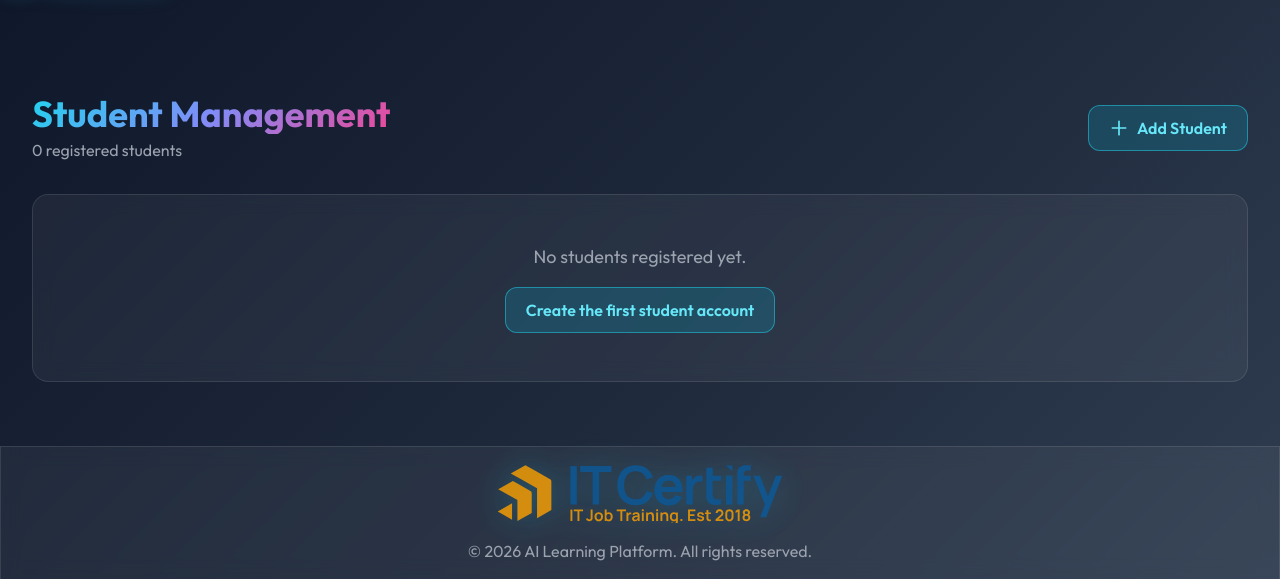
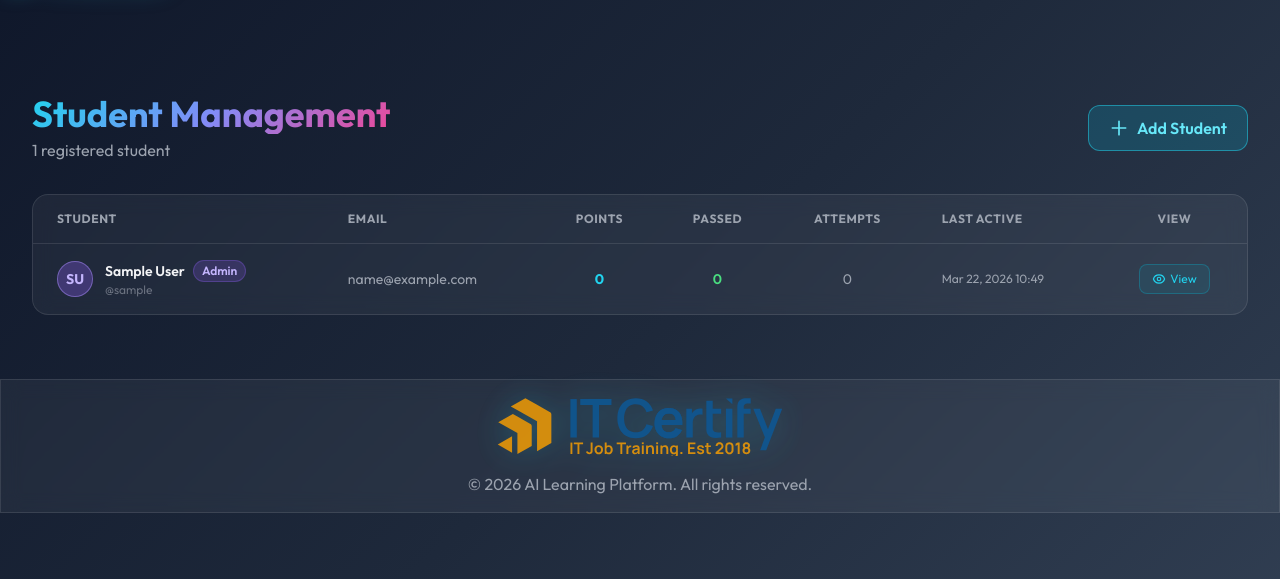
Before and after one commit to AmbroTall/AI-learning-management-system, a Django app: page /manage/students/ in a window 1280 px wide. Shown: the part 50-629 px from the top of the page. Run offline with Django 5.2, Linux system fonts and the light colour scheme; the visitor is signed in with stand-in values (Sample User, id 1); data comes from the database, SQL or seed files in the repository; data that the repository does not hold is empty; some libraries are stand-ins or nearby versions.

Commit message:
feat: show all users including admins in student management panel
- Remove is_superuser=False filter so admin accounts appear in the list
- Admin accounts display a purple "Admin" badge next to their name
- Student detail page now loads any user, not just non-admins

Co-Authored-By: Claude Sonnet 4.6 <noreply@anthropic.com>

```diff
--- a/learning/views.py
+++ b/learning/views.py
@@ -799,7 +799,7 @@ def admin_students(request):
     if guard:
         return guard
 
-    students = User.objects.filter(is_superuser=False).order_by('-date_joined')
+    students = User.objects.all().order_by('-date_joined')
 
     student_data = []
     for student in students:
@@ -874,7 +874,7 @@ def admin_student_detail(request, student_id):
     if guard:
         return guard
 
-    student = get_object_or_404(User, id=student_id, is_superuser=False)
+    student = get_object_or_404(User, id=student_id)
 
     attempts = ChallengeAttempt.objects.filter(user=student).select_related(
         'challenge', 'challenge__module'
--- a/templates/admin_students.html
+++ b/templates/admin_students.html
@@ -50,8 +50,11 @@
                                     {% endif %}
                                 </div>
                                 <div>
-                                    <p class="font-semibold text-gray-100">
+                                    <p class="font-semibold text-gray-100 flex items-center gap-2">
                                         {% if item.student.get_full_name %}{{ item.student.get_full_name }}{% else %}{{ item.student.username }}{% endif %}
+                                        {% if item.student.is_superuser %}
+                                        <span class="text-xs bg-violet-500/20 text-violet-300 border border-violet-500/30 px-2 py-0.5 rounded-full">Admin</span>
+                                        {% endif %}
                                     </p>
                                     <p class="text-gray-500 text-xs">@{{ item.student.username }}</p>
                                 </div>
```
